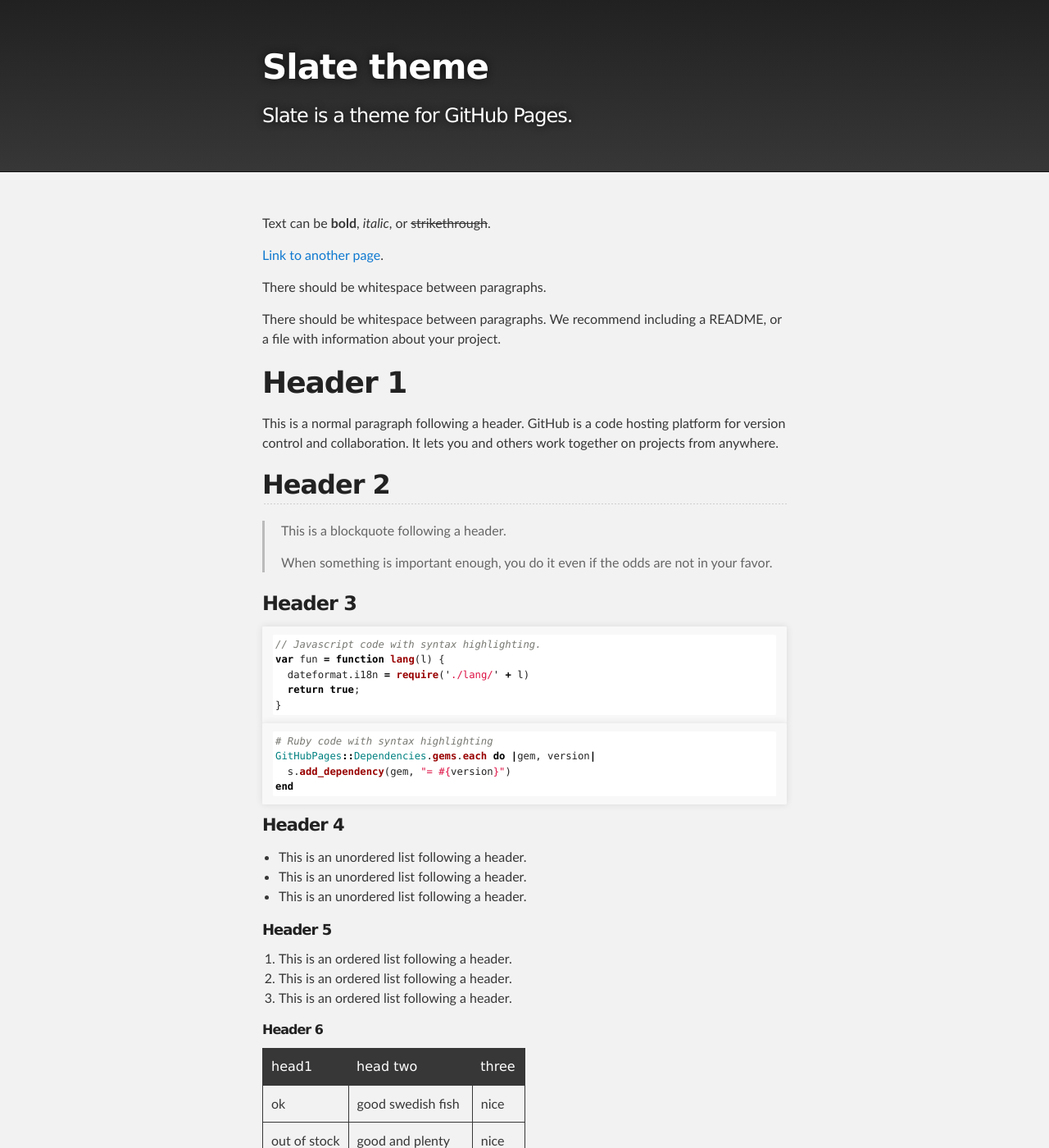
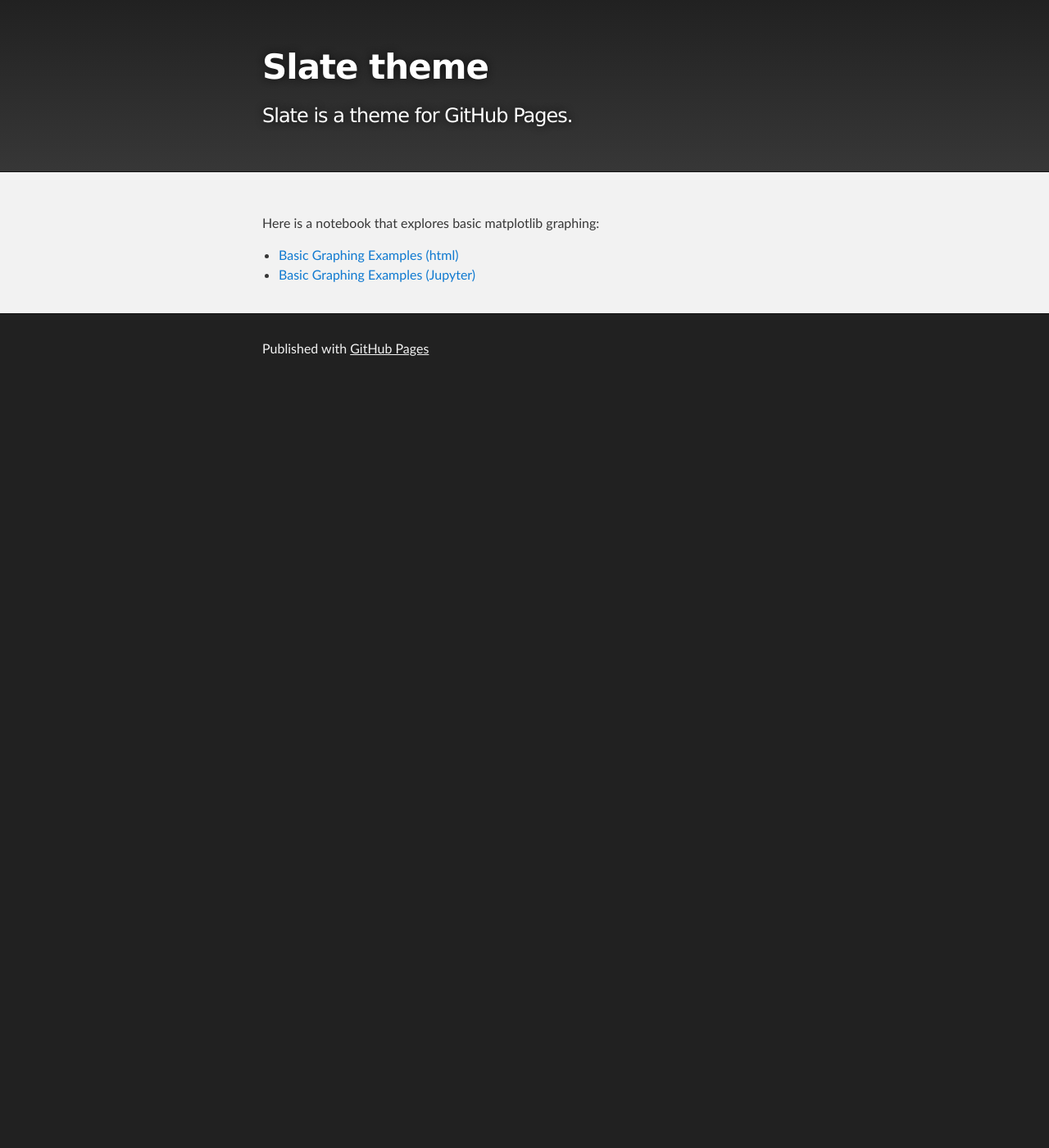
Before and after one commit to nolanpreilly/nolanpreilly.github.io, a Jekyll site: the page built from index.md, in a window 1280 px wide and 1400 px high. Shown: the whole window at 82% size. Built offline with Jekyll 4.4.1, drawn with Linux system fonts in a browser that asks for light colours; our own code applies the rules of GitHub Pages for plain Markdown files; some of the changed text lies outside the part shown.

Commit message:
Update index.md

````diff
--- a/index.md
+++ b/index.md
@@ -3,122 +3,6 @@ Title: Nolan Reilly
 Description: A repository of school projects
 ---
 
-Text can be **bold**, _italic_, or ~~strikethrough~~.
-
-[Link to another page](./another-page.html).
-
-There should be whitespace between paragraphs.
-
-There should be whitespace between paragraphs. We recommend including a README, or a file with information about your project.
-
-# Header 1
-
-This is a normal paragraph following a header. GitHub is a code hosting platform for version control and collaboration. It lets you and others work together on projects from anywhere.
-
-## Header 2
-
-> This is a blockquote following a header.
->
-> When something is important enough, you do it even if the odds are not in your favor.
-
-### Header 3
-
-```js
-// Javascript code with syntax highlighting.
-var fun = function lang(l) {
-  dateformat.i18n = require('./lang/' + l)
-  return true;
-}
-```
-
-```ruby
-# Ruby code with syntax highlighting
-GitHubPages::Dependencies.gems.each do |gem, version|
-  s.add_dependency(gem, "= #{version}")
-end
-```
-
-#### Header 4
-
-*   This is an unordered list following a header.
-*   This is an unordered list following a header.
-*   This is an unordered list following a header.
-
-##### Header 5
-
-1.  This is an ordered list following a header.
-2.  This is an ordered list following a header.
-3.  This is an ordered list following a header.
-
-###### Header 6
-
-| head1        | head two          | three |
-|:-------------|:------------------|:------|
-| ok           | good swedish fish | nice  |
-| out of stock | good and plenty   | nice  |
-| ok           | good `oreos`      | hmm   |
-| ok           | good `zoute` drop | yumm  |
-
-### There's a horizontal rule below this.
-
-* * *
-
-### Here is an unordered list:
-
-*   Item foo
-*   Item bar
-*   Item baz
-*   Item zip
-
-### And an ordered list:
-
-1.  Item one
-1.  Item two
-1.  Item three
-1.  Item four
-
-### And a nested list:
-
-- level 1 item
-  - level 2 item
-  - level 2 item
-    - level 3 item
-    - level 3 item
-- level 1 item
-  - level 2 item
-  - level 2 item
-  - level 2 item
-- level 1 item
-  - level 2 item
-  - level 2 item
-- level 1 item
-
-### Small image
-
-![Octocat](https://github.githubassets.com/images/icons/emoji/octocat.png)
-
-### Large image
-
-![Branching](https://guides.github.com/activities/hello-world/branching.png)
-
-
-### Definition lists can be used with HTML syntax.
-
-<dl>
-<dt>Name</dt>
-<dd>Godzilla</dd>
-<dt>Born</dt>
-<dd>1952</dd>
-<dt>Birthplace</dt>
-<dd>Japan</dd>
-<dt>Color</dt>
-<dd>Green</dd>
-</dl>
-
-```
-Long, single-line code blocks should not wrap. They should horizontally scroll if they are too long. This line should be long enough to demonstrate this.
-```
-
-```
-The final element.
-```
+Here is a notebook that explores basic matplotlib graphing:
+- [Basic Graphing Examples (html)](BasicGraphingAssignment.html)
+- [Basic Graphing Examples (Jupyter)](BasicGraphingAssignment.ipynb)
````
